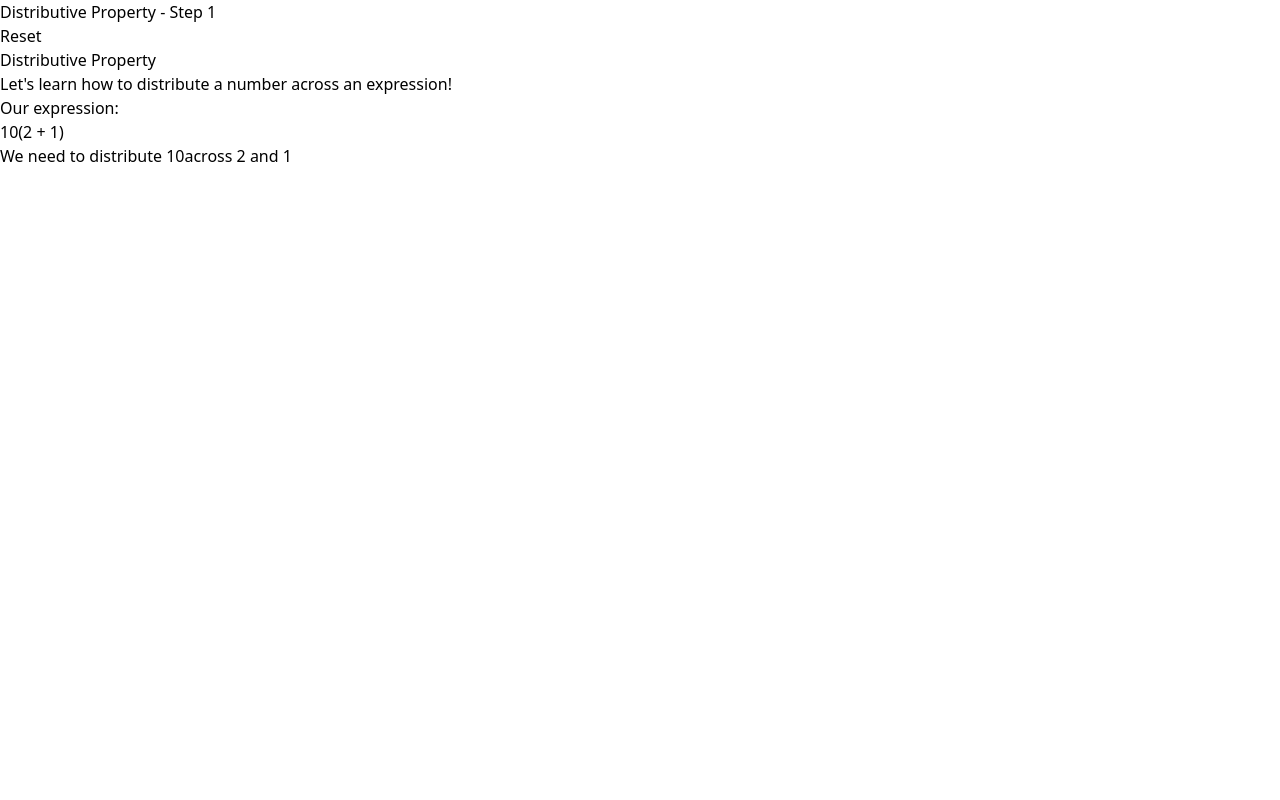
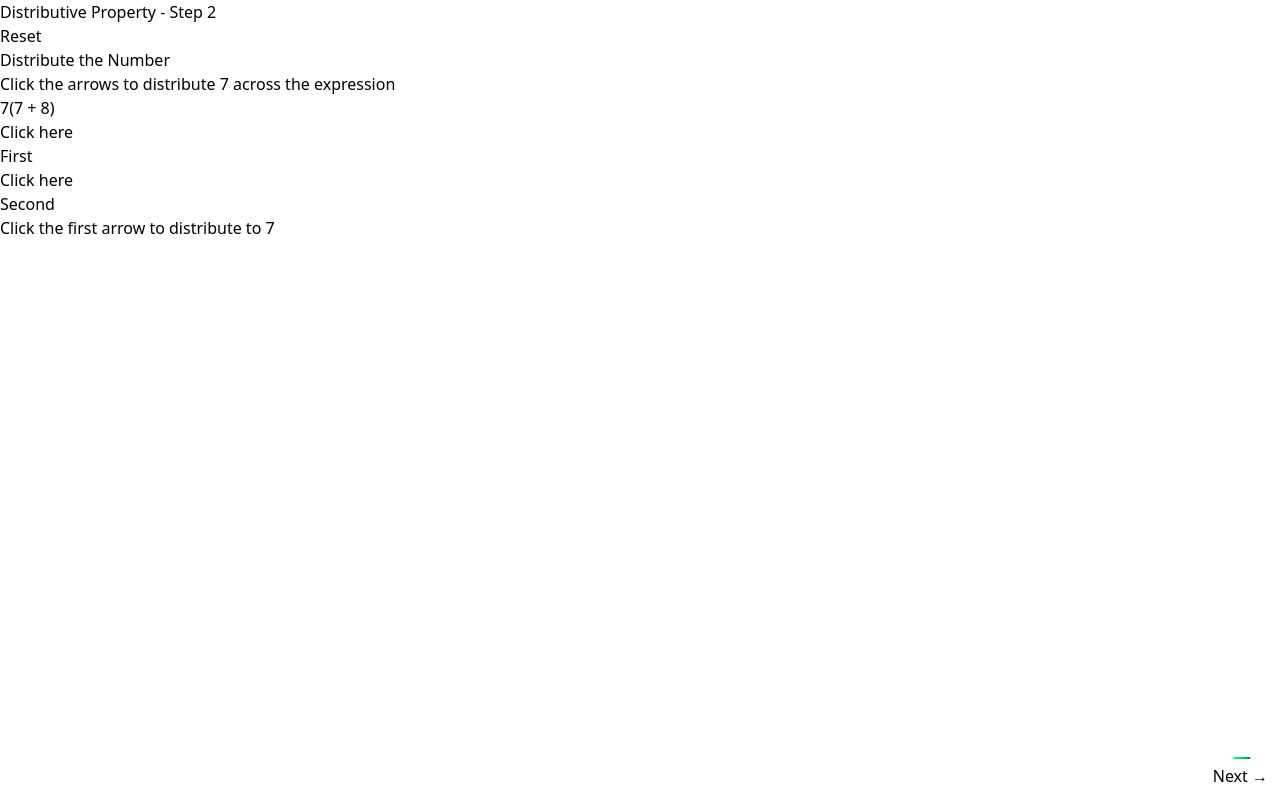
Before and after one commit to destinynguyen/2step, a React (Vite) app: page / in a window 1280 px wide. Both pictures are taken after a click on the button "Next →". Built offline with nearby package versions, Linux system fonts and the light colour scheme.

Commit message:
WIP step 2

```diff
--- a/src/App.jsx
+++ b/src/App.jsx
@@ -1,10 +1,10 @@
 import React from 'react';
-import { Step1 } from './distributive-property/Step1';
+import { DistributiveProperty } from './distributive-property/DistributiveProperty';
 
 function App() {
   return (
       <div className="App">
-        <Step1 />
+        <DistributiveProperty />
       </div>
   );
 }
--- /dev/null
+++ b/src/distributive-property/DistributiveProperty.jsx
@@ -0,0 +1,39 @@
+import React, { useState } from 'react';
+import { generateDistributiveExpression } from './utils';
+import { Step1 } from './Step1';
+import { Step2 } from './Step2';
+
+export function DistributiveProperty() {
+  const [currentStep, setCurrentStep] = useState(1);
+  const [expression, setExpression] = useState(generateDistributiveExpression());
+
+  const handleNext = () => {
+    setCurrentStep(prev => prev + 1);
+  };
+
+  const handleBack = () => {
+    setCurrentStep(prev => prev - 1);
+  };
+
+  const handleReset = () => {
+    setCurrentStep(1);
+    setExpression(generateDistributiveExpression());
+  };
+
+  const renderCurrentStep = () => {
+    switch (currentStep) {
+      case 1:
+        return <Step1 expression={expression} onNext={handleNext} onReset={handleReset} />;
+      case 2:
+        return <Step2 expression={expression} onNext={handleNext} onBack={handleBack} onReset={handleReset} />;
+      default:
+        return <div>Step not found</div>;
+    }
+  };
+
+  return (
+    <div>
+      {renderCurrentStep()}
+    </div>
+  );
+}
--- a/src/distributive-property/Step1.jsx
+++ b/src/distributive-property/Step1.jsx
@@ -1,27 +1,13 @@
-import React, { useState } from 'react';
-import { generateDistributiveExpression } from './utils';
+import React from 'react';
 import { Container } from '../components/reused-ui/Container';
 import { GlowButton } from '../components/reused-ui/GlowButton';
 
-export function Step1() {
-  // Pre-generate the expression by default
-  const [expression, setExpression] = useState(generateDistributiveExpression());
-
-  const handleNext = () => {
-    console.log('Moving to next step');
-    // This will be handled by parent component
-  };
-
-  const handleReset = () => {
-    // Generate a new random expression
-    setExpression(generateDistributiveExpression());
-  };
-
+export function Step1({ expression, onNext, onReset }) {
   return (
     <Container
       text="Distributive Property - Step 1"
       showResetButton={true}
-      onReset={handleReset}
+      onReset={onReset}
     >
       <div className="flex flex-col items-center justify-center h-full space-y-6">
         <div className="text-center">
@@ -47,7 +33,7 @@ export function Step1() {
         </div>
 
         <div className="absolute bottom-4 right-4">
-          <GlowButton onClick={handleNext}>
+          <GlowButton onClick={onNext}>
             Next →
           </GlowButton>
         </div>
--- /dev/null
+++ b/src/distributive-property/Step2.jsx
@@ -0,0 +1,144 @@
+import React, { useState } from 'react';
+import { Container } from '../components/reused-ui/Container';
+import { GlowButton } from '../components/reused-ui/GlowButton';
+
+export function Step2({ expression, onNext, onBack, onReset }) {
+  const [distributionState, setDistributionState] = useState({
+    firstComplete: false,
+    secondComplete: false,
+    isDragging: false
+  });
+
+  const handleDistributeToB = () => {
+    if (!distributionState.firstComplete) {
+      setDistributionState(prev => ({
+        ...prev,
+        firstComplete: true
+      }));
+    }
+  };
+
+  const handleDistributeToC = () => {
+    if (!distributionState.secondComplete && distributionState.firstComplete) {
+      setDistributionState(prev => ({
+        ...prev,
+        secondComplete: true
+      }));
+    }
+  };
+
+  const handleStepReset = () => {
+    setDistributionState({ firstComplete: false, secondComplete: false, isDragging: false });
+    onReset();
+  };
+
+  const canProceed = distributionState.firstComplete && distributionState.secondComplete;
+
+  return (
+    <Container
+      text="Distributive Property - Step 2"
+      showResetButton={true}
+      onReset={handleStepReset}
+    >
+      <div className="flex flex-col items-center justify-center h-full space-y-6 pb-20">
+        <div className="text-center">
+          <h2 className="text-2xl font-bold text-[#5750E3] mb-4">
+            Distribute the Number
+          </h2>
+          <p className="text-gray-600 mb-6">
+            Click the arrows to distribute {expression.a} across the expression
+          </p>
+
+          <div className="bg-blue-50 border-2 border-blue-200 rounded-lg p-6 mb-6">
+            <div className="text-3xl font-bold text-blue-600 mb-6">
+              {expression.expression}
+            </div>
+
+            {/* Visual arrows and distribution targets */}
+            <div className="relative flex justify-center items-center space-x-12 mb-6">
+              {/* First arrow and target */}
+              <div className="text-center">
+                <div className="relative">
+                  {/* Arrow pointing down */}
+                  <div className="w-0.5 h-8 bg-blue-400 mx-auto mb-2 relative">
+                    <div className="absolute bottom-0 left-1/2 transform -translate-x-1/2 w-0 h-0 border-l-4 border-r-4 border-t-4 border-transparent border-t-blue-400"></div>
+                  </div>
+
+                  {/* Distribution target */}
+                  <div
+                    className={`w-16 h-16 border-2 border-dashed rounded-lg flex items-center justify-center cursor-pointer transition-all ${
+                      distributionState.firstComplete
+                        ? 'border-green-500 bg-green-100'
+                        : 'border-blue-400'
+                    }`}
+                    onClick={handleDistributeToB}
+                  >
+                    {distributionState.firstComplete ? (
+                      <span className="text-lg font-bold text-green-600">
+                        {expression.a}×{expression.b}
+                      </span>
+                    ) : (
+                      <span className="text-sm text-blue-600">Click here</span>
+                    )}
+                  </div>
+                </div>
+                <p className="text-xs text-gray-500 mt-1">First</p>
+              </div>
+
+              {/* Second arrow and target */}
+              <div className="text-center">
+                <div className="relative">
+                  {/* Arrow pointing down */}
+                  <div className="w-0.5 h-8 bg-blue-400 mx-auto mb-2 relative">
+                    <div className="absolute bottom-0 left-1/2 transform -translate-x-1/2 w-0 h-0 border-l-4 border-r-4 border-t-4 border-transparent border-t-blue-400"></div>
+                  </div>
+
+                  {/* Distribution target */}
+                  <div
+                    className={`w-16 h-16 border-2 border-dashed rounded-lg flex items-center justify-center cursor-pointer transition-all ${
+                      distributionState.secondComplete
+                        ? 'border-green-500 bg-green-100'
+                        : 'border-blue-400'
+                    }`}
+                    onClick={handleDistributeToC}
+                  >
+                    {distributionState.secondComplete ? (
+                      <span className="text-lg font-bold text-green-600">
+                        {expression.a}×{expression.c}
+                      </span>
+                    ) : (
+                      <span className="text-sm text-blue-600">Click here</span>
+                    )}
+                  </div>
+                </div>
+                <p className="text-xs text-gray-500 mt-1">Second</p>
+              </div>
+            </div>
+
+            {/* Instructions */}
+            <div className="text-center text-sm text-gray-600">
+              {!distributionState.firstComplete && "Click the first arrow to distribute to " + expression.b}
+              {distributionState.firstComplete && !distributionState.secondComplete && "Now click the second arrow to distribute to " + expression.c}
+              {distributionState.firstComplete && distributionState.secondComplete && "✓ Distribution complete!"}
+            </div>
+          </div>
+        </div>
+      </div>
+
+      {/* Navigation buttons positioned outside the main content */}
+      <div className="absolute bottom-4 right-4 flex space-x-3">
+        <GlowButton onClick={onBack}>
+          ← Back
+        </GlowButton>
+
+        <GlowButton
+          onClick={onNext}
+          disabled={!canProceed}
+          className={!canProceed ? 'opacity-50' : ''}
+        >
+          Next →
+        </GlowButton>
+      </div>
+    </Container>
+  );
+}
```
